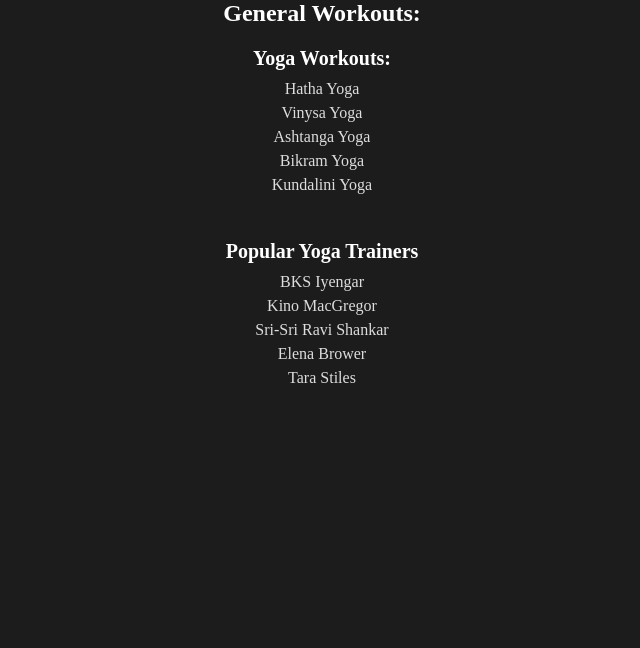
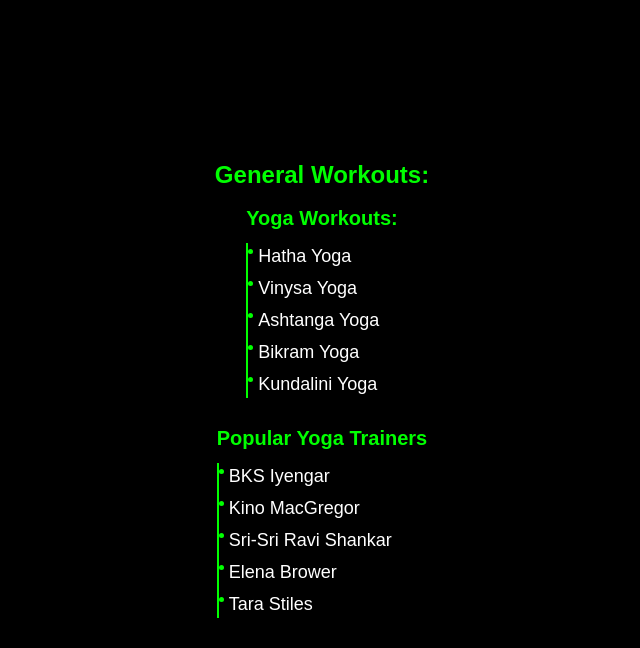
Before and after one commit to Pelani2/FitLab, a React (Create React App) app: page /yogapilatespage in a window 1280 px wide. Shown: the top 648 px of the page, without its empty margins (318-958 px from the left). Built offline with nearby package versions, Linux system fonts and the light colour scheme.

Commit message:
styled yoga page to fix later

```diff
--- a/src/styles/YogaAndPilatesStyles.css
+++ b/src/styles/YogaAndPilatesStyles.css
@@ -1,26 +1,57 @@
 .yoga__container {
+    font-size: 20px;
+    color: #fff;
+    background: #000;
+    padding: 20px;
+    font-family: Arial, Helvetica, sans-serif;
+    line-height: 1.5;
     display: flex;
+    justify-content: center;
+    align-items: center;
     flex-direction: column;
-    align-items: center;
-    text-align: center;
-    background-color: #1c1c1c;
-    color: #ffffff;
     height: 100vh;
+}
+
+.yoga__container h2,
+.yoga__container h3 {
+    color: #00ff00;
+}
+
+.yoga__container ul {
+    border-left: 2px solid #00ff00;
+    padding-left: 10px;
+}
+
+.yoga__container li {
+    position: relative;
+}
+
+.yoga__container li::before {
+    content: "";
+    position: absolute;
+    left: -10px;
+    top: 6px;
+    width: 5px;
+    height: 5px;
+    background-color: #00ff00;
+    border-radius: 50%;
+}
+
+.yoga__container li:hover::before {
+    background-color: #ff00ff;
 }
 
 .yoga__title {
     font-size: 24px;
-    color: #ffffff;
-    margin-bottom: 20px;
+    margin-bottom: 10px;
 }
 
 .yoga__section {
-    margin-bottom: 40px;
+    margin-bottom: 20px;
 }
 
 .section__title {
     font-size: 20px;
-    color: #ffffff;
     margin-bottom: 10px;
 }
 
@@ -29,9 +60,13 @@
 }
 
 .list__item {
-    font-size: 16px;
-    color: #dddddd;
-    margin-bottom: 6px;
+    font-size: 18px;
+    margin-bottom: 5px;
+    cursor: pointer;
+}
+
+.list__item:hover {
+    text-decoration: underline;
 }
 
 .trainer-info__container {
```
